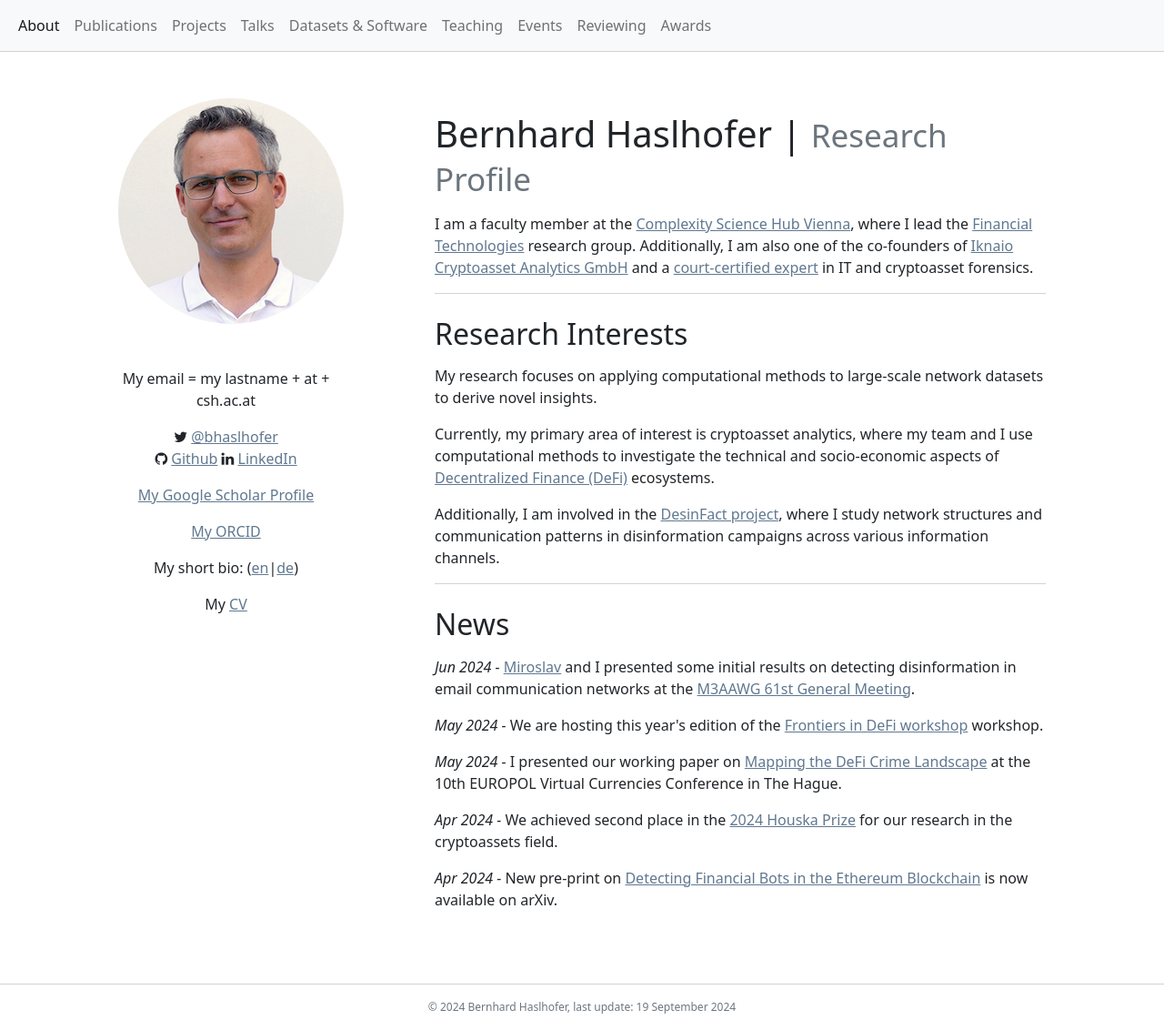
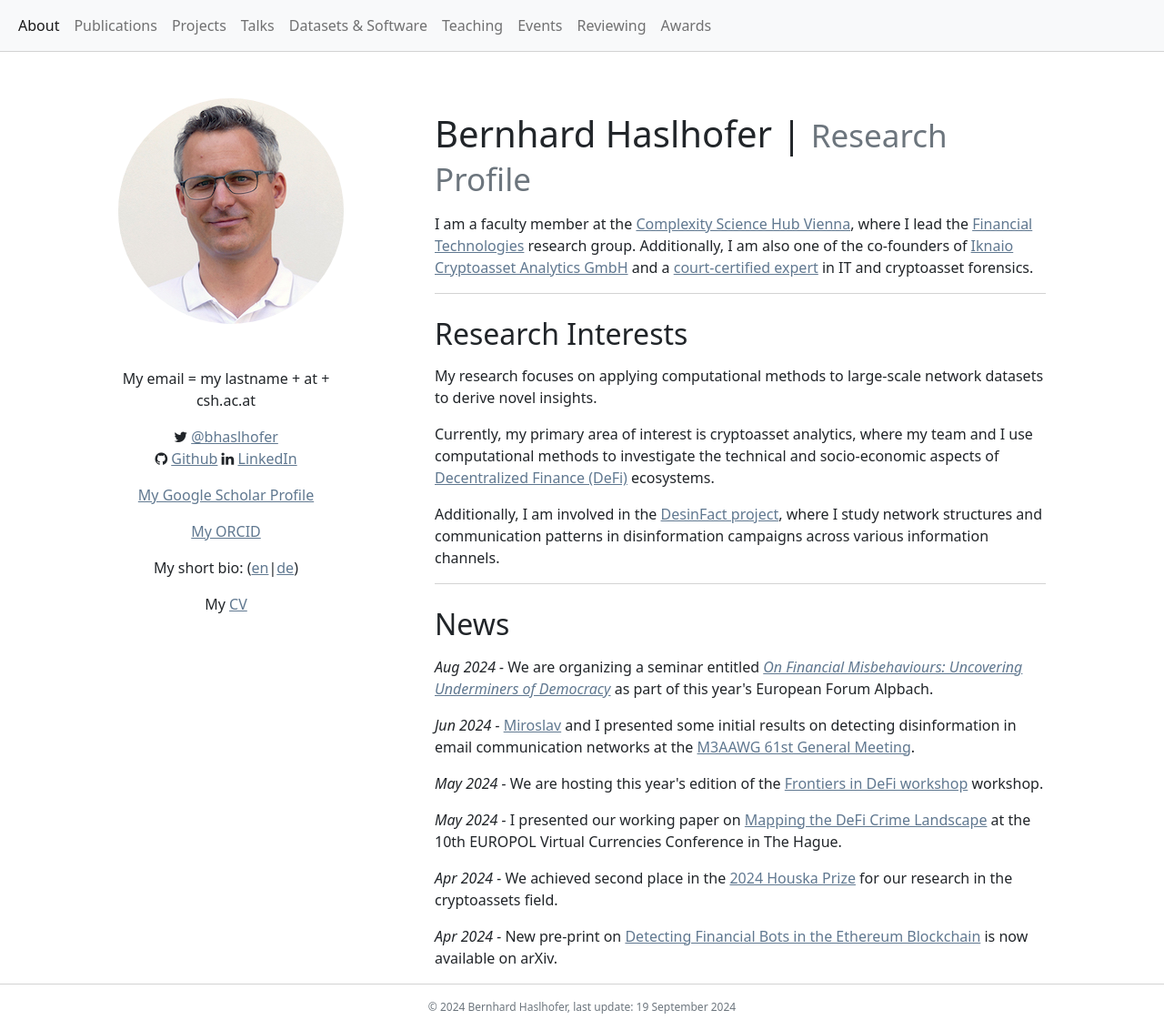
Before and after one commit to behas/behas.github.com, a Jekyll site: the page built from index.html, in a window 1280 px wide and 1132 px high. Shown: the whole window at 91% size. Built offline with Jekyll 4.4.1, drawn with Linux system fonts in a browser that asks for light colours; a style sheet for code colours, icons or effects is not loaded.

Commit message:
EFA seminar

```diff
--- a/_data/news.yml
+++ b/_data/news.yml
@@ -1,3 +1,9 @@
+- date: 2024-08-20
+  news: |
+    We are organizing a seminar entitled
+    <em><a href="https://www.alpbach.org/sessions/on-financial-misbehaviours-uncovering-underminers-of-democracy">On Financial Misbehaviours: Uncovering Underminers of Democracy</a></em>
+    as part of this year's European Forum Alpbach.
+
 - date: 2024-06-05
   news: |
     <a href="https://csh.ac.at/miroslav-mirchev/" target="_blank">Miroslav</a> and I presented some
```
Also changed, not shown: _data/publications.yml (+20 -15 lines), assets/bibliography.bib (+0 -7 lines).
